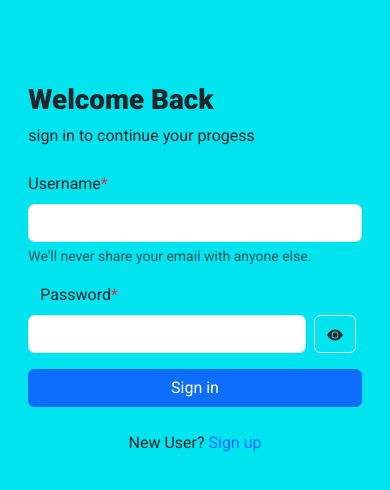
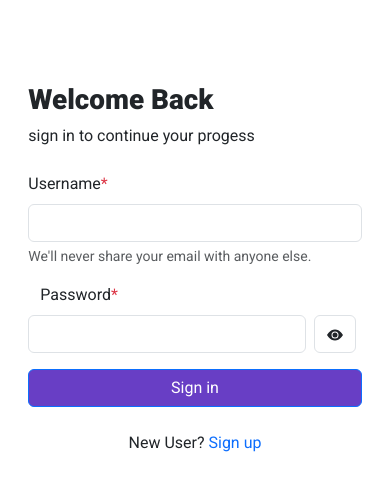
Before and after one commit to Arshad-Shamim/lockit, a React (Vite) app in the folder client/: page /signin in a window 390 px wide. Shown: the top 490 px of the page. Built offline with nearby package versions, Linux system fonts and the light colour scheme.

Commit message:
change mobile screen view

```diff
--- a/client/src/App.css
+++ b/client/src/App.css
@@ -15,7 +15,6 @@
 
   @media (max-width:900px){
     #sign_in{
-      background-color: rgb(0, 228, 240);
       padding-top: 7vh;
     }
   }
--- a/client/src/pages/Signin.jsx
+++ b/client/src/pages/Signin.jsx
@@ -115,7 +115,7 @@ export default function Signin() {
                                 </div>
                             </div>
                             <div class="d-grid gap-2">
-                                <button class="btn btn-primary" type="submit">Sign in</button>
+                                <button class="btn btn-primary" type="submit" style={{backgroundColor:"#683ec5"}}>Sign in</button>
                             </div>
                         </form>
 
```
